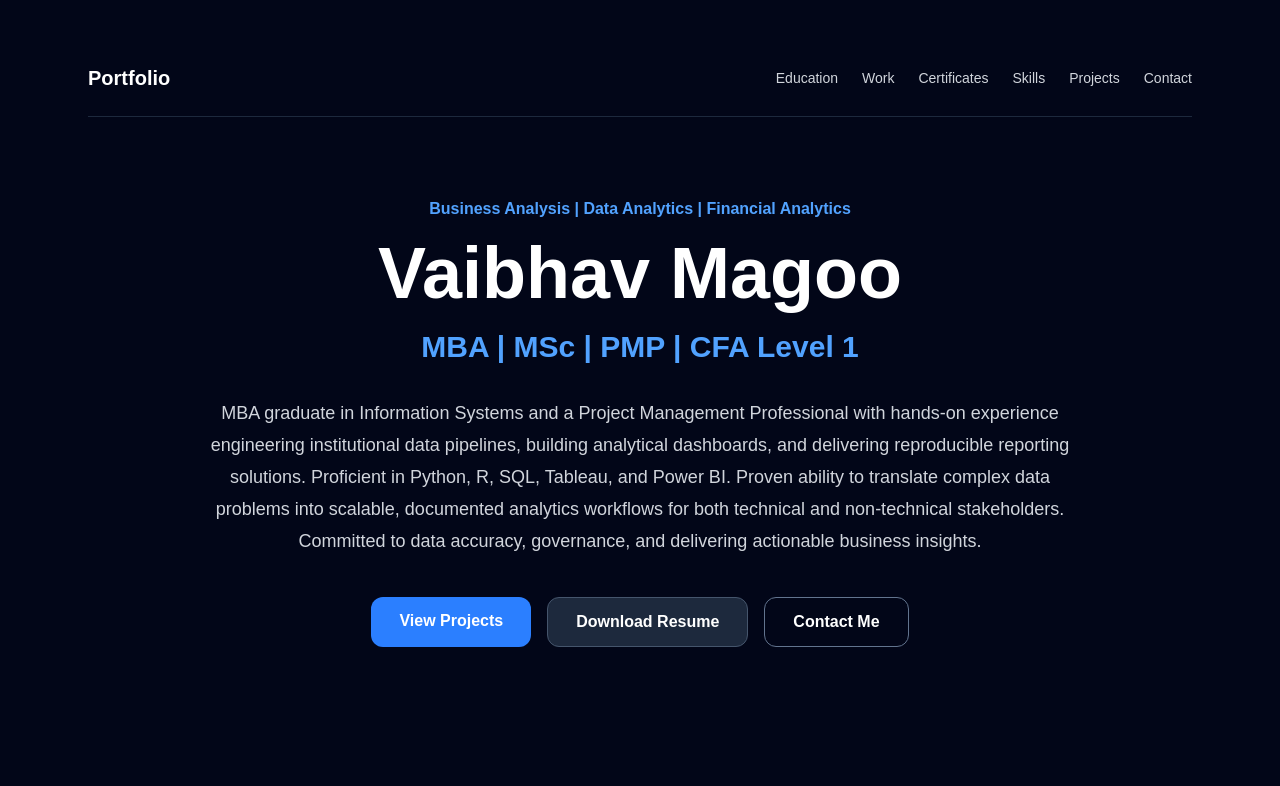
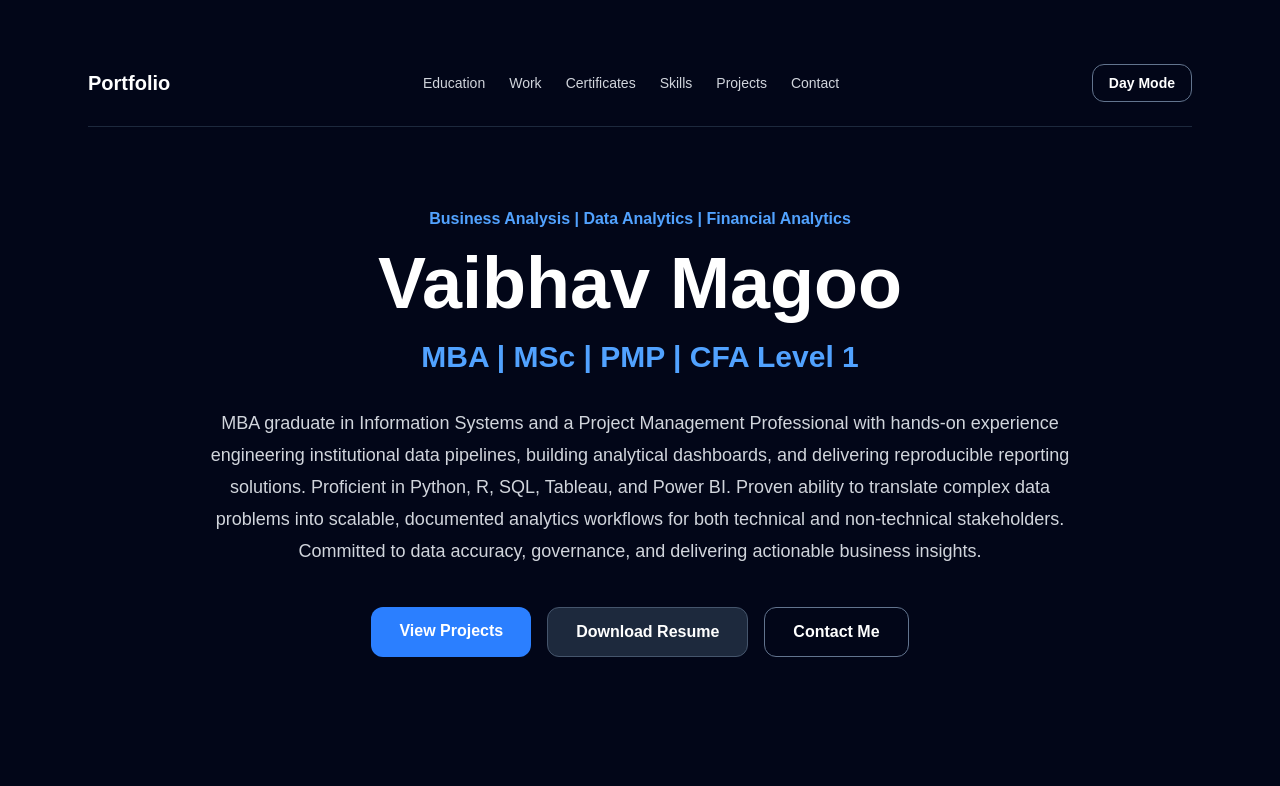
Before and after one commit to VaibhavMagoo/Portfolio, a Next.js app in the folder portfolio/: page / in a window 1280 px wide. Shown: the top 786 px of the page. Built offline with nearby package versions, Linux system fonts and the light colour scheme.

Commit message:
Added dark light mode toggle

```diff
--- a/portfolio/app/page.tsx
+++ b/portfolio/app/page.tsx
@@ -1,6 +1,7 @@
 "use client";
 
 import { motion } from "framer-motion";
+import { useState } from "react";
 
 const workExperience = [
   {
@@ -145,8 +146,9 @@ const projects = [
 ];
 
 export default function Home() {
+  const [darkMode, setDarkMode] = useState(true);
   return (
-    <main className="min-h-screen bg-slate-950 text-white">
+    <main className={darkMode ? "min-h-screen bg-slate-950 text-white" : "min-h-screen bg-white text-slate-950"}>
       <section className="max-w-6xl mx-auto px-6 py-10">
         <nav className="flex justify-between items-center py-6 border-b border-slate-800">
           <h2 className="text-xl font-bold">Portfolio</h2>
@@ -158,6 +160,12 @@ export default function Home() {
             <a href="#projects" className="hover:text-blue-400">Projects</a>
             <a href="#contact" className="hover:text-blue-400">Contact</a>
           </div>
+          <button
+            onClick={() => setDarkMode(!darkMode)}
+            className="rounded-xl border border-slate-500 px-4 py-2 text-sm font-semibold hover:border-blue-400"
+          >
+            {darkMode ? "Day Mode" : "Night Mode"}
+          </button>
         </nav>
 
         <section className="py-20 text-center">
```
